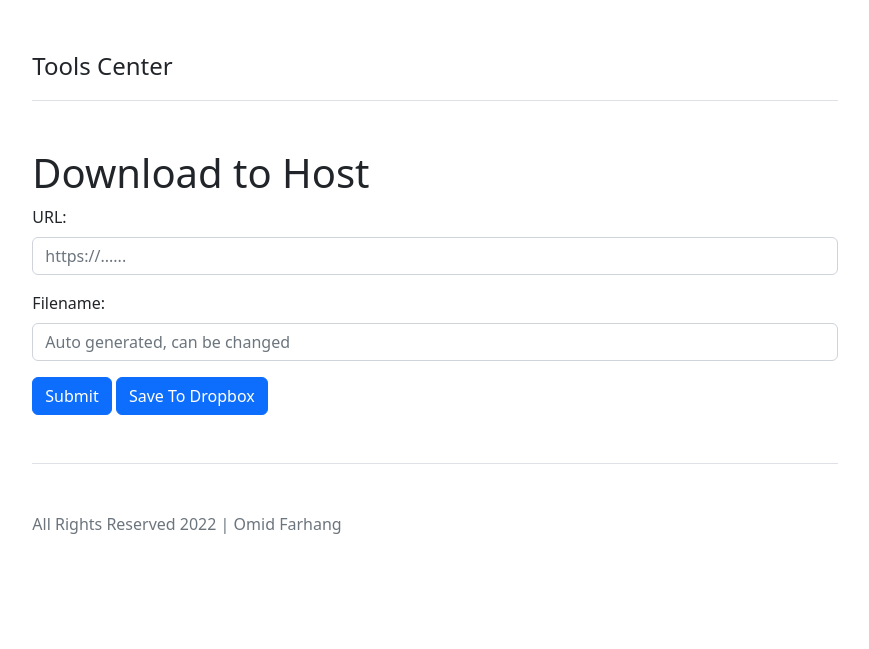
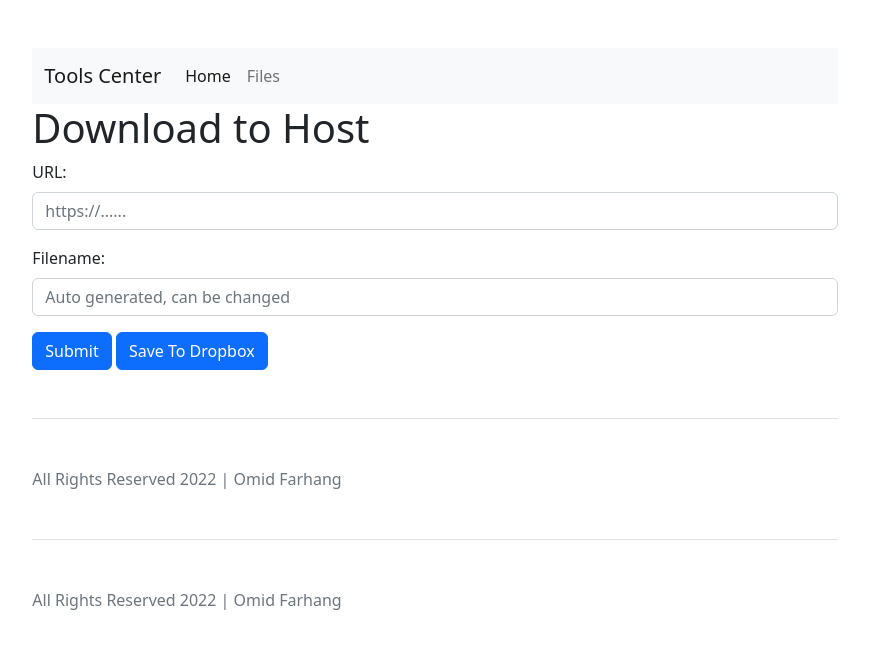
Before and after one commit to omidfarhang/tools.omid.dev, a PHP site: page / in a window 1280 px wide. Shown: the top 649 px of the page, without its empty margins (205-1074 px from the left). Run offline with PHP 8.4, Linux system fonts and the light colour scheme; some libraries are stand-ins or nearby versions.

Commit message:
partial files

```diff
--- /dev/null
+++ b/includes/footer.php
@@ -0,0 +1,3 @@
+<footer class="pt-5 my-5 text-muted border-top">
+    All Rights Reserved 2022 | Omid Farhang
+  </footer>
--- /dev/null
+++ b/includes/header.php
@@ -0,0 +1,29 @@
+<nav class="navbar navbar-expand-lg navbar-light bg-light">
+  <div class="container-fluid">
+    <a class="navbar-brand" href="#">Tools Center</a>
+    <button class="navbar-toggler" type="button" data-bs-toggle="collapse" data-bs-target="#navbarSupportedContent" aria-controls="navbarSupportedContent" aria-expanded="false" aria-label="Toggle navigation">
+      <span class="navbar-toggler-icon"></span>
+    </button>
+    <div class="collapse navbar-collapse" id="navbarSupportedContent">
+      <ul class="navbar-nav me-auto mb-2 mb-lg-0">
+        <li class="nav-item">
+          <a class="nav-link active" aria-current="page" href="/">Home</a>
+        </li>
+        <li class="nav-item">
+          <a class="nav-link" href="files.php">Files</a>
+        </li>
+        <!-- <li class="nav-item dropdown">
+          <a class="nav-link dropdown-toggle" href="#" id="navbarDropdown" role="button" data-bs-toggle="dropdown" aria-expanded="false">
+            Dropdown
+          </a>
+          <ul class="dropdown-menu" aria-labelledby="navbarDropdown">
+            <li><a class="dropdown-item" href="#">Action</a></li>
+            <li><a class="dropdown-item" href="#">Another action</a></li>
+            <li><hr class="dropdown-divider"></li>
+            <li><a class="dropdown-item" href="#">Something else here</a></li>
+          </ul>
+        </li> -->
+      </ul>
+    </div>
+  </div>
+</nav>
--- a/index.php
+++ b/index.php
@@ -12,12 +12,7 @@
 
 <body>
 <div class="col-lg-8 mx-auto p-4 py-md-5">
-  <header class="d-flex align-items-center pb-3 mb-5 border-bottom">
-    <a href="/" class="d-flex align-items-center text-dark text-decoration-none">
-      <span class="fs-4">Tools Center</span>
-    </a>
-  </header>
-
+<?php include_once 'includes/header.php' ?>
   <main>
     <h1>Download to Host</h1>
     <?php
@@ -70,6 +65,7 @@
         <input class="btn btn-primary" name="Submit2" id="dropbox" type="button" value="Save To Dropbox" onclick="saveToDropbox()" />
     </form>
     </main>
+    <?php include_once 'includes/footer.php' ?>
   <footer class="pt-5 my-5 text-muted border-top">
     All Rights Reserved 2022 | Omid Farhang
   </footer>
```
Also changed, not shown: 1 other file.
